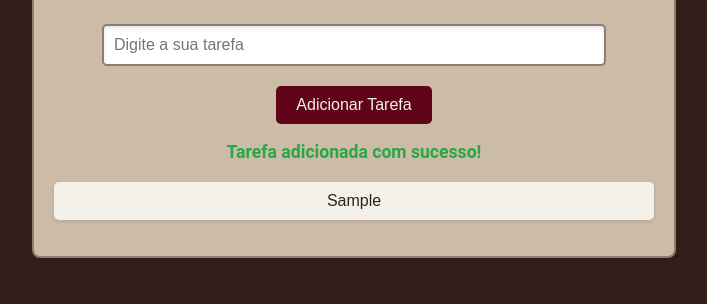
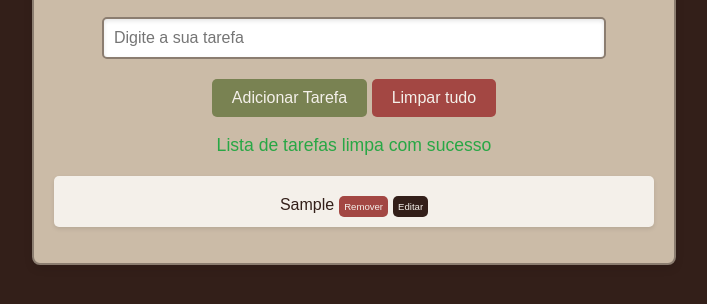
Before and after one commit to kayqueds/curso_javascript, a plain HTML site: page aula2/index.html in a window 1280 px wide. Both pictures are taken after typing "Sample" into the empty fields and a click on the button "Adicionar Tarefa". Shown: the part 334-638 px from the top of the page, without its empty margins (286-993 px from the left). Drawn offline with Linux system fonts and the light colour scheme; some packages are replaced by stand-ins of ours; a script that the page names is missing.

Commit message:
Adicionando função de excluir e editar lista

```diff
--- a/aula2/index.html
+++ b/aula2/index.html
@@ -13,6 +13,7 @@
     <p>Adicione suas tarefas!</p>
     <input type="text" id="inputTarefa" placeholder="Digite a sua tarefa">
     <button onclick="adicionarTarefa()">Adicionar Tarefa</button>
+    <button onclick="limparLista()" class="botao_lista">Limpar tudo</button>
     <p id="mensagem"></p>
       <ul id="listaTarefas">
       </ul>
@@ -20,5 +21,7 @@
   </div>
 
   <script src="script.js"></script>
+  <script src="https://cdn.jsdelivr.net/npm/sweetalert2@11"></script>
+
 </body>
 </html>
--- a/aula2/script.js
+++ b/aula2/script.js
@@ -8,9 +8,11 @@ function adicionarTarefa() {
     const mensagem = document.getElementById('mensagem')
 
 
+
     if (tarefa == ""){
+
         let mensagemErro = "Digite uma tarefa para adicioná-la a sua lista!"
-        mensagem.textContent = mensagemErro
+        my5t5ensagem.textContent = mensagemErro
         mensagem.style.color = "#A34743"
 
     }else{
@@ -27,11 +29,57 @@ function renderizarTarefas(){
     const listaTarefas = document.getElementById('listaTarefas')
 
     listaTarefas.innerHTML = ""
-    let i = 0
-    for(i; i < tarefas.length; i++ ){
+
+    for(let i = 0; i < tarefas.length; i++ ){
         let novaTarefa = document.createElement('li')
         novaTarefa.textContent = tarefas[i]
+        // criando botao remover
+        let botaoRemover = document.createElement('button')
+        botaoRemover.className = 'remover'
+        botaoRemover.textContent = "Remover"
+        botaoRemover.onclick = () => removerTarefa(i)
+
+
+        let botaoEditar = document.createElement('button')
+        botaoEditar.className = "editar"
+        botaoEditar.textContent = "Editar"
+        botaoEditar.onclick = () => editarTarefa(i)
+        limparLista()
+
+
+        novaTarefa.appendChild(botaoRemover)
+        novaTarefa.appendChild(botaoEditar)
         listaTarefas.appendChild(novaTarefa)
     }
 
+
+
+        // criandoa lógica de apgar
+       function removerTarefa(i){
+            tarefas.splice(i, 1)
+            renderizarTarefas()
+       }
+
+       // criando a lógica de editar
+
+       function editarTarefa(i){
+        let tarefaEditada = prompt("Edite a sua tarefa: ")
+        if (tarefaEditada.trim() !== ""){
+            tarefas[i] = tarefaEditada
+            renderizarTarefas()
+        }
+    }
+
+
 }
+
+/*
+    criando uma função de click que limpa
+*/
+function limparLista(){
+
+    tarefas.length = 0
+    const mensagem = document.getElementById('mensagem')
+    mensagem.textContent = "Lista de tarefas limpa com sucesso"
+    renderizarTarefas()
+   }
--- a/aula2/style.css
+++ b/aula2/style.css
@@ -24,14 +24,8 @@ p {
     color: #331F19;
     font-size: 1.1em;
 }
-
-#mensagem{
-
-    font: bold 1.1em Roboto, serif;
-}
-
 button {
-    background-color: #60041A;
+    background-color: #798252;
     color: #F4F0EA;
     padding: 10px 20px;
     border: none;
@@ -42,7 +36,8 @@ button {
     margin-top: 10px;
 }
 button:hover {
-    background-color: #A34743;
+    background-color: #CCD595;
+    color: #504e4d;
 }
 ul {
     list-style: none;
@@ -76,3 +71,43 @@ input[type="text"]:focus {
     border-color: #60041A;
     box-shadow: inset 0 2px 4px rgba(96, 4, 26, 0.3);
 }
+button.remover {
+    background-color: #A34743;
+    color: #F4F0EA;
+    padding: 5px 5px;
+    border: none;
+    border-radius: 5px;
+    cursor: pointer;
+    font-size: 0.6em;
+    margin-left: 5px;
+    transition: background-color 0.3s ease;
+}
+button.remover:hover {
+    background-color: #60041A;
+}
+button.editar {
+    background-color: #331F19;
+    color: #F4F0EA;
+    padding: 5px 5px;
+    border: none;
+    border-radius: 5px;
+    cursor: pointer;
+    font-size: 0.6em;
+    margin-left: 5px;
+    transition: background-color 0.3s ease;
+}
+button.editar:hover {
+    background-color: #744d41;
+}
+
+.botao_lista {
+    background-color: #A34743;
+}
+
+.botao_lista_apagado{
+    background-color: blue;
+}
+.botao_lista:hover {
+    background-color: #60041A;
+    color: #F4F0EA;
+}
```
